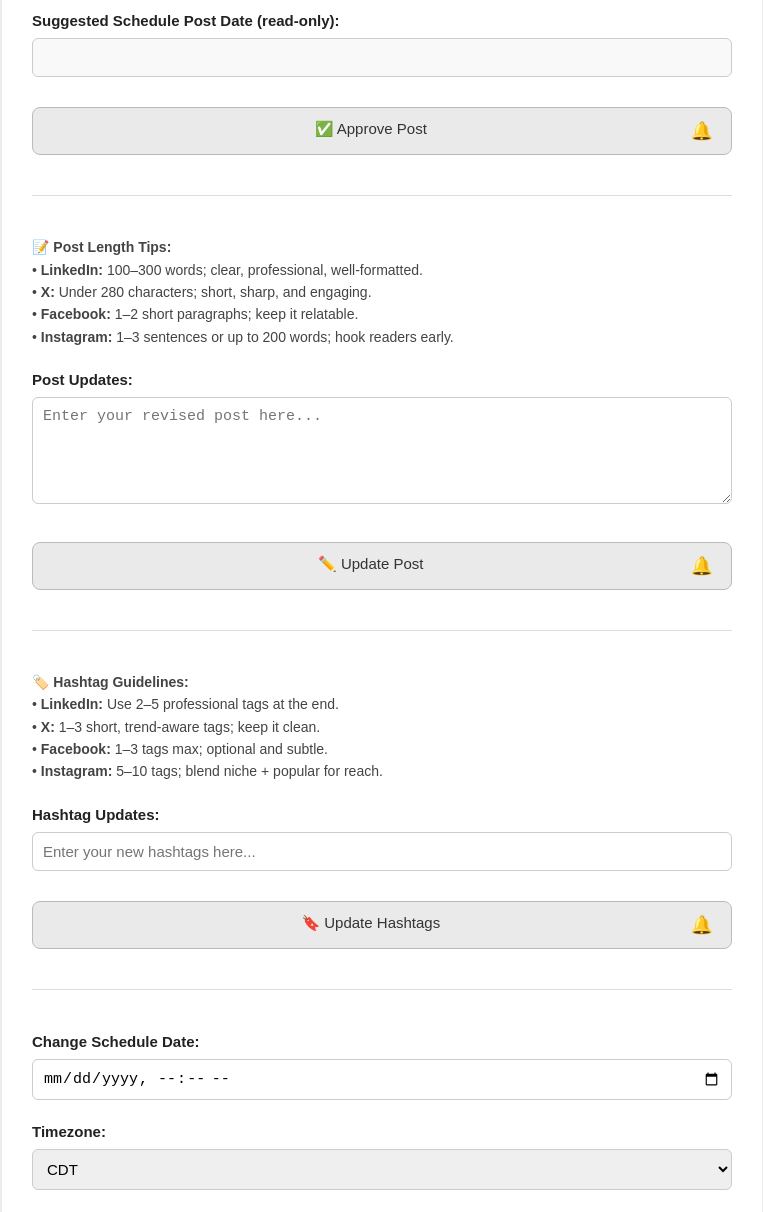
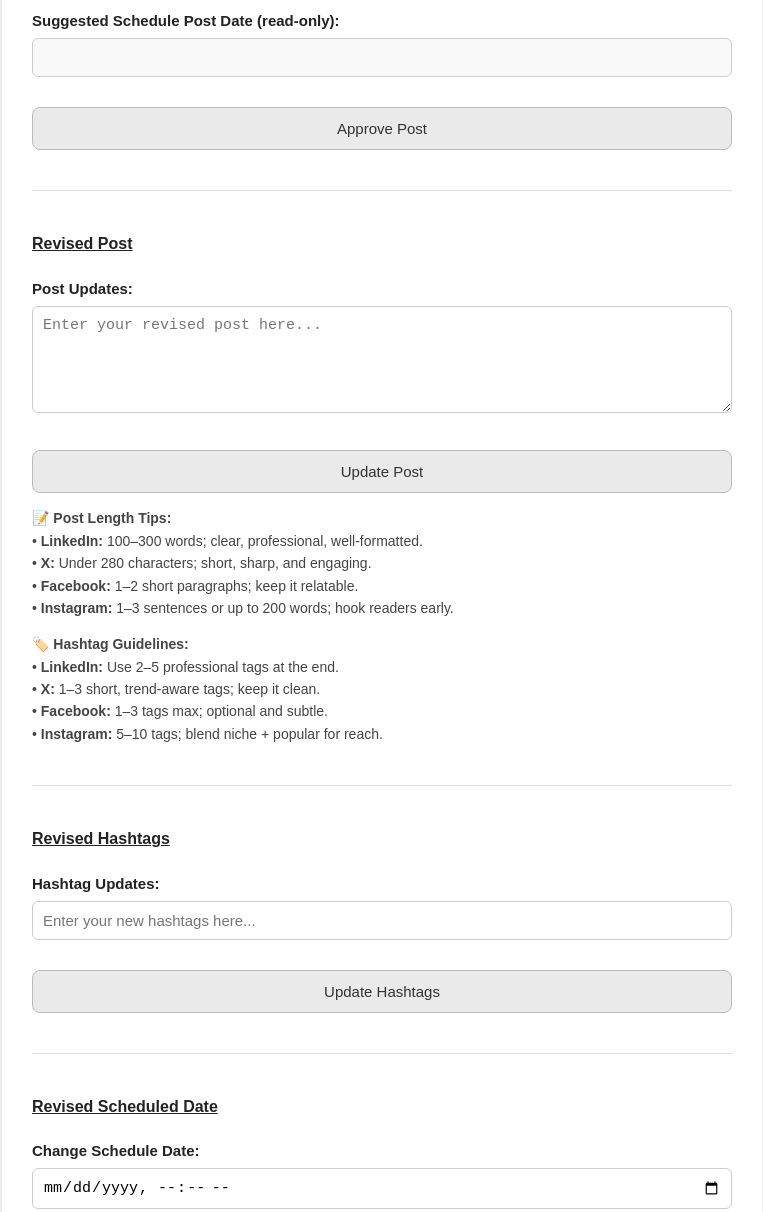
Before and after one commit to Apexium-io/article-approval-form, a plain HTML site: page approve-change.html in a window 1280 px wide. Shown: the part 500-1712 px from the top of the page, without its empty margins (258-1021 px from the left). Drawn offline with Linux system fonts and the light colour scheme.

Commit message:
Update approve-change.html

```diff
--- a/approve-change.html
+++ b/approve-change.html
@@ -35,6 +35,15 @@
             display: block;
             margin-top: 20px;
             font-size: 15px;
+        }
+
+        .section-title {
+            font-weight: bold;
+            text-decoration: underline;
+            font-size: 16px;
+            margin-top: 30px;
+            margin-bottom: 8px;
+            display: block;
         }
 
         textarea,
@@ -95,12 +104,6 @@
             color: #444;
         }
 
-        .notification-icon {
-            float: right;
-            font-size: 18px;
-            color: #888;
-        }
-
         a {
             color: #0066cc;
         }
@@ -133,12 +136,17 @@
             <input id="suggestedScheduleDate" class="readonly" readonly type="text">
 
             <div class="buttons">
-                <button type="submit" onclick="setAction('approve')">✅ Approve Post <span
-                        class="notification-icon">🔔</span></button>
+                <button type="submit" onclick="setAction('approve')">Approve Post</button>
             </div>
 
             <div class="divider"></div>
 
+            <span class="section-title">Revised Post</span>
+            <label>Post Updates:</label>
+            <textarea name="newPostContent" rows="5" placeholder="Enter your revised post here..."></textarea>
+            <div class="buttons">
+                <button type="submit" onclick="setAction('changePost')">Update Post</button>
+            </div>
             <div class="guidelines">
                 <p><strong>📝 Post Length Tips:</strong><br />
                     • <strong>LinkedIn:</strong> 100–300 words; clear, professional, well-formatted.<br />
@@ -146,19 +154,6 @@
                     • <strong>Facebook:</strong> 1–2 short paragraphs; keep it relatable.<br />
                     • <strong>Instagram:</strong> 1–3 sentences or up to 200 words; hook readers early.
                 </p>
-            </div>
-
-            <label>Post Updates:</label>
-            <textarea name="newPostContent" rows="5" placeholder="Enter your revised post here..."></textarea>
-
-            <div class="buttons">
-                <button type="submit" onclick="setAction('changePost')">✏️ Update Post <span
-                        class="notification-icon">🔔</span></button>
-            </div>
-
-            <div class="divider"></div>
-
-            <div class="guidelines">
                 <p><strong>🏷️ Hashtag Guidelines:</strong><br />
                     • <strong>LinkedIn:</strong> Use 2–5 professional tags at the end.<br />
                     • <strong>X:</strong> 1–3 short, trend-aware tags; keep it clean.<br />
@@ -167,16 +162,18 @@
                 </p>
             </div>
 
+            <div class="divider"></div>
+
+            <span class="section-title">Revised Hashtags</span>
             <label>Hashtag Updates:</label>
             <input type="text" name="newHashtagContent" placeholder="Enter your new hashtags here...">
-
             <div class="buttons">
-                <button type="submit" onclick="setAction('changeHashtag')">🔖 Update Hashtags <span
-                        class="notification-icon">🔔</span></button>
+                <button type="submit" onclick="setAction('changeHashtag')">Update Hashtags</button>
             </div>
 
             <div class="divider"></div>
 
+            <span class="section-title">Revised Scheduled Date</span>
             <label>Change Schedule Date:</label>
             <input type="datetime-local" name="newScheduleDate" min="2025-01-01T00:00" required>
             <label>Timezone:</label>
@@ -186,10 +183,8 @@
                 <option value="PST">PST</option>
                 <option value="UTC">UTC</option>
             </select>
-
             <div class="buttons">
-                <button type="submit" onclick="setAction('changeScheduleDate')">📅 Update Schedule Date <span
-                        class="notification-icon">🔔</span></button>
+                <button type="submit" onclick="setAction('changeScheduleDate')">Update Schedule Date</button>
             </div>
 
             <div class="divider"></div>
@@ -206,12 +201,8 @@
     <script>
         const params = new URLSearchParams(window.location.search);
         const articleId = params.get("articleId") || "";
-
-        const platformRaw = params.get("platform") || "";
-        const platform = platformRaw.trim().charAt(0).toUpperCase() + platformRaw.trim().slice(1).toLowerCase();
-
-        const emailRaw = params.get("email") || "";
-        const email = emailRaw.trim().toLowerCase();
+        const platform = params.get("platform") || "";
+        const email = (params.get("email") || "").trim().toLowerCase();
 
         document.getElementById("articleId").value = articleId || "";
         document.getElementById("platform").value = platform || "";
@@ -244,7 +235,6 @@
             for (const [key, value] of data.entries()) {
                 jsonData[key] = value;
             }
-
             const response = await fetch("https://pivotpointit.app.n8n.cloud/webhook/form-handler", {
                 method: "POST",
                 headers: { "Content-Type": "application/json" },
```
